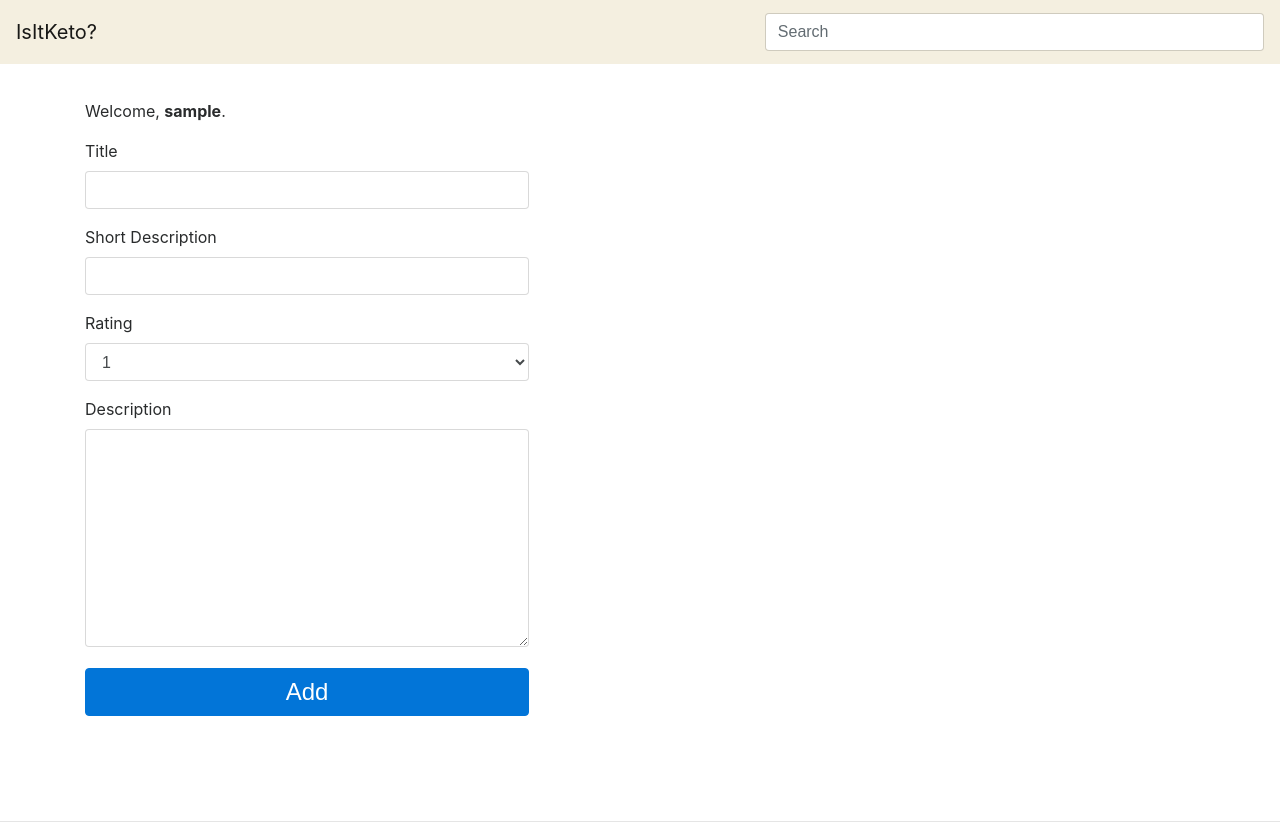
After one commit to fernandalavalle/isitketo_webapp, a Flask app: template app/templates/add_food.html in a window 1280 px wide. The commit adds this page. Shown: the top 826 px of the page. Run offline with Flask 2, Linux system fonts and the light colour scheme; the template is opened without the code that fills it: most values are stand-ins (such as "Sample title", 1, 10 or a date in 2020); some libraries are stand-ins or nearby versions; grey boxes are pictures that could not be loaded.

Commit message:
Adding admin interface for adding foods

```diff
--- a/app/main.py
+++ b/app/main.py
@@ -2,9 +2,7 @@ import logging
 import re
 
 import flask
-from google.appengine.ext import ndb
 
-import auth_manager
 import email_validator
 import food
 import subscriber
@@ -12,17 +10,6 @@ import subscriber
 _SITE_TITLE = 'Is It Keto?'
 
 app = flask.Flask(__name__)
-
-
-def find_food(food_name):
-    key = _food_name_to_key(food_name)
-    return key.get()
-
-
-def _food_name_to_key(food_name):
-    key = food_name.lower()
-    key = re.sub(r'[^a-z]', '-', key)
-    return ndb.Key(food.Food, key)
 
 
 def _sanitize_food_name(food_name):
@@ -63,30 +50,10 @@ def add_subscriber():
     return flask.jsonify({'success': True})
 
 
-@app.route('/api/admin/add', methods=['POST'])
-def api_add_food():
-    if not auth_manager.is_request_authorized(flask.request):
-        logging.warning('Unauthorized attempt to access add API')
-        flask.abort(403)
-    title = flask.request.form.get('title')
-    short_description = flask.request.form.get('short-description')
-    description = flask.request.form.get('description')
-    rating = int(flask.request.form.get('rating'))
-
-    f = food.Food(
-        title=title,
-        short_description=short_description,
-        description=description,
-        rating=rating)
-    f.key = _food_name_to_key(title)
-    f.put()
-    return flask.redirect('/%s' % f.key.string_id(), 203)
-
-
 @app.route('/<food_name>')
 def check_food(food_name):
     food_name = _sanitize_food_name(food_name)
-    f = find_food(food_name)
+    f = food.find_by_name(food_name)
     if f:
         return flask.render_template(
             'food.html',
--- a/app/static/style.css
+++ b/app/static/style.css
@@ -69,6 +69,10 @@ hr {
   }
 }
 
+.nickname {
+  font-weight: bold;
+}
+
 @media screen and (min-width: 768px) {
   div.ketohub {
     display: flex;
--- /dev/null
+++ b/app/templates/add_food.html
@@ -0,0 +1,33 @@
+{% include 'header.html' %}
+
+  <div class="container">
+    <p>Welcome, <span class="nickname">{{ nickname }}</span>.</p>
+    <form action="/api/admin/add" method="post">
+
+			<div class="form-group">
+				<label for="add-food-title">Title</label>
+				<input type="text" class="form-control" id="add-food-title" name="title">
+			</div>
+			<div class="form-group">
+				<label for="add-food-short-description">Short Description</label>
+				<input type="text" class="form-control" id="add-food-short-description" name="short-description">
+			</div>
+			<div class="form-group">
+				<label for="add-food-rating">Rating</label>
+				<select class="form-control" id="add-food-rating" name="rating">
+					<option>1</option>
+					<option>2</option>
+					<option>3</option>
+					<option>4</option>
+					<option>5</option>
+				</select>
+			</div>
+			<div class="form-group">
+				<label for="add-food-description">Description</label>
+				<textarea class="form-control" id="add-food-description" name="description" rows="10"></textarea>
+			</div>
+      <input type="submit" class="btn btn-primary" value="Add" />
+    </form>
+  </div>
+
+{% include 'footer.html' %}
```
Also changed, not shown: app/admin.py (added, +30 -0 lines), app/app.yaml (+9 -0 lines), app/auth_manager.py (deleted, +0 -10 lines), app/food.py (+13 -0 lines).
